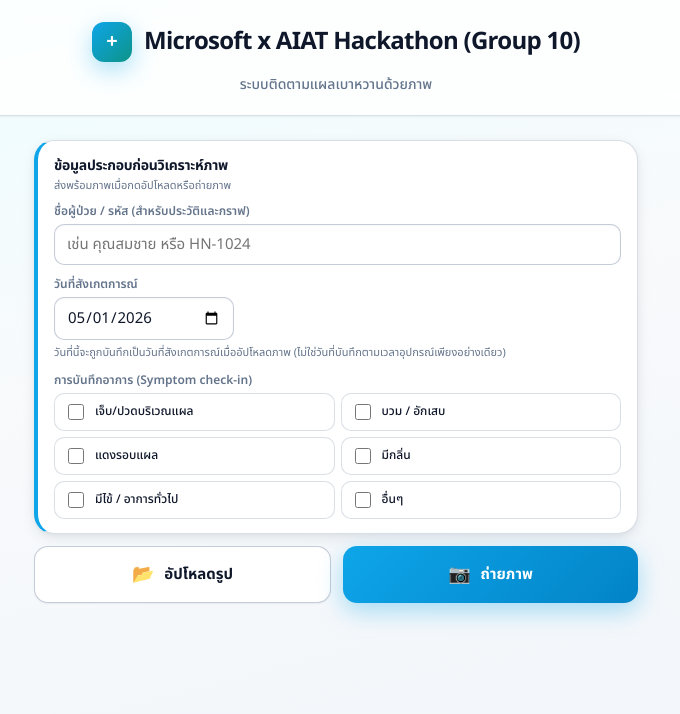
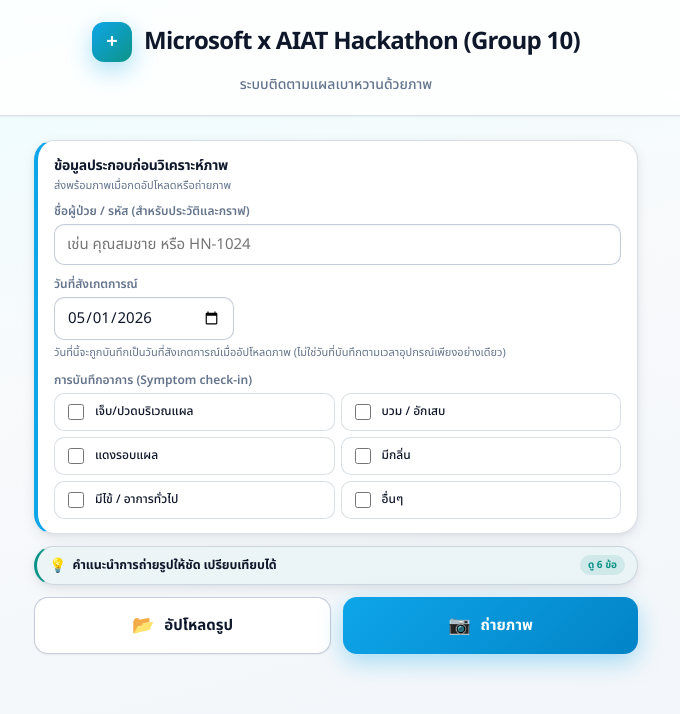
Before and after one commit to lebrancconvas/Microsoft-AIAT-Hackathon-Group10, a React (Vite) app in the folder web/: page / in a window 1280 px wide. Shown: the top 714 px of the page, without its empty margins (304-984 px from the left). Built offline with nearby package versions, Linux system fonts and the light colour scheme.

Commit message:
✨ feat: update camera using recommendation.

```diff
--- a/web/src/App.tsx
+++ b/web/src/App.tsx
@@ -194,6 +194,7 @@
     other: false,
   });
   const [otherSymptomText, setOtherSymptomText] = useState('');
+  const [photoTipsOpen, setPhotoTipsOpen] = useState<boolean>(false);
 
   const fileInputRef = useRef<HTMLInputElement>(null);
   const cameraInputRef = useRef<HTMLInputElement>(null);
@@ -502,6 +503,88 @@
           </div>
         </Card>
 
+        <Card
+          style={{
+            padding: photoTipsOpen ? '10px 12px' : '8px 12px',
+            marginBottom: '12px',
+            borderLeft: `3px solid ${theme.color.accentTeal}`,
+            background: 'rgba(13, 148, 136, 0.04)',
+          }}
+        >
+          <button
+            type="button"
+            onClick={() => setPhotoTipsOpen((v) => !v)}
+            aria-expanded={photoTipsOpen}
+            style={{
+              width: '100%',
+              display: 'flex',
+              alignItems: 'center',
+              justifyContent: 'space-between',
+              gap: '10px',
+              border: 'none',
+              background: 'transparent',
+              color: theme.color.text,
+              padding: 0,
+              cursor: 'pointer',
+              fontFamily: theme.font,
+              minHeight: '20px',
+            }}
+          >
+            <span style={{ display: 'flex', alignItems: 'center', gap: '6px', minWidth: 0 }}>
+              <span aria-hidden style={{ fontSize: '14px', flexShrink: 0 }}>💡</span>
+              <span
+                style={{
+                  fontSize: '12.5px',
+                  fontWeight: 700,
+                  letterSpacing: '-0.01em',
+                  whiteSpace: 'nowrap',
+                  overflow: 'hidden',
+                  textOverflow: 'ellipsis',
+                }}
+              >
+                คำแนะนำการถ่ายรูปให้ชัด เปรียบเทียบได้
+              </span>
+            </span>
+            <span
+              aria-hidden
+              style={{
+                fontSize: '10px',
+                fontWeight: 800,
+                color: theme.color.accentTeal,
+                padding: '2px 8px',
+                borderRadius: theme.radius.pill,
+                backgroundColor: 'rgba(13, 148, 136, 0.12)',
+                flexShrink: 0,
+              }}
+            >
+              {photoTipsOpen ? 'ซ่อน' : 'ดู 6 ข้อ'}
+            </span>
+          </button>
+          {photoTipsOpen ? (
+            <ul
+              style={{
+                margin: '6px 0 0 0',
+                paddingLeft: '16px',
+                color: theme.color.textSoft,
+                fontSize: '11.5px',
+                lineHeight: 1.4,
+                fontWeight: 500,
+                display: 'grid',
+                gridTemplateColumns: 'repeat(auto-fit, minmax(220px, 1fr))',
+                columnGap: '14px',
+                rowGap: '2px',
+              }}
+            >
+              <li>แสงสว่างพอ ไม่ย้อนแสง และไม่มีเงาทับแผล</li>
+              <li>ระยะใกล้พอ — เห็นแผลเต็มเฟรม + ผิวรอบเล็กน้อย</li>
+              <li>ถือนิ่ง โฟกัสคมก่อนกด (จิ้มที่แผลเพื่อโฟกัส)</li>
+              <li>เช็ดเลือด/หนองและทำความสะอาดให้เห็นขอบแผลชัด</li>
+              <li>ถอดผ้าพันแผล ไม่มีนิ้ว/มือ/ขน บังพื้นที่แผล</li>
+              <li>ถ่ายมุม/ระยะใกล้เคียงเดิมในครั้งถัดไปเพื่อเปรียบเทียบ</li>
+            </ul>
+          ) : null}
+        </Card>
+
         <div style={{ display: 'flex', gap: '12px', marginBottom: '22px' }}>
           <button
             type="button"
```
